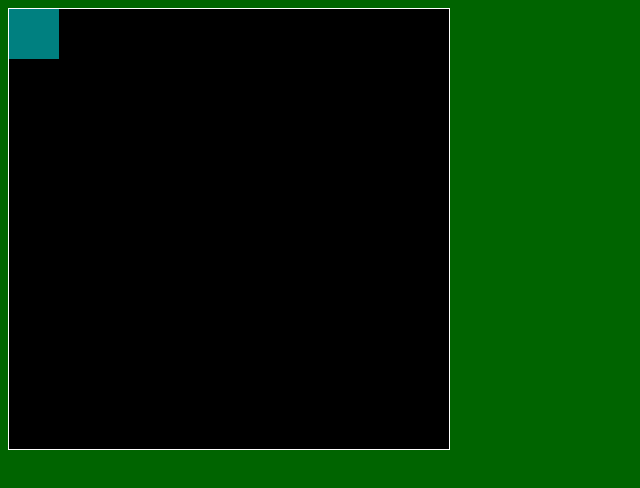
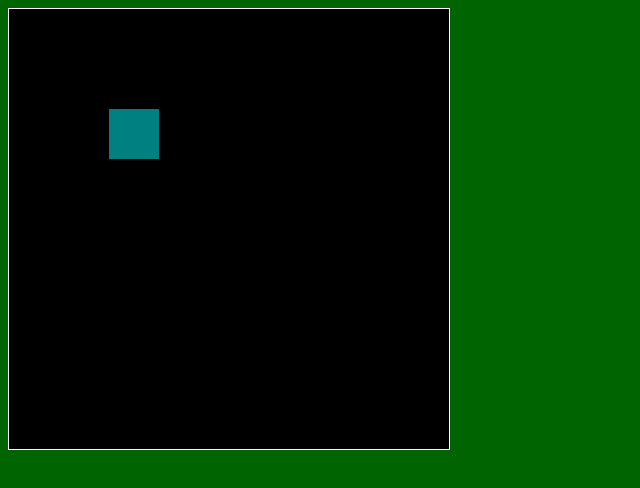
Before and after one commit to curtismarks/curtismarks.github.io, a plain HTML site: page asd-projects/walker/index.html in a window 1280 px wide. Shown: the whole page, without its empty margins (0-640 px from the left). Drawn offline with Linux system fonts and the light colour scheme.

Commit message:
saving walker

```diff
--- a/asd-projects/walker/index.css
+++ b/asd-projects/walker/index.css
@@ -11,11 +11,12 @@ body {
   position: relative;
 }
 
-#gameItem {
+#walker {
   background-color: teal;
   width: 50px;
   height: 50px;
   position: absolute;
-/*   left: 100px; */  /* Uncomment if you want to set a "starting" position */
-/*   top: 100px;  */  /* Uncomment if you want to set a "starting" position */
+  border-radius: 1%;
+  left: 100px;   /* Uncomment if you want to set a "starting" position */
+  top: 100px;   /* Uncomment if you want to set a "starting" position */
 }
--- a/asd-projects/walker/index.html
+++ b/asd-projects/walker/index.html
@@ -1,7 +1,7 @@
 <!DOCTYPE html>
 <html>
   <head>
-    <title>Title</title>
+    <title>Walker</title>
     <!-- Load CSS files -->
     <link rel="stylesheet" type="text/css" href="index.css">
 
@@ -12,7 +12,7 @@
 
   <body>
     <div id='board'>
-      <div id='gameItem'></div>
+      <div id='walker'></div>
     </div>
   </body>
 </html>
--- a/asd-projects/walker/index.js
+++ b/asd-projects/walker/index.js
@@ -10,15 +10,23 @@ function runProgram(){
   // Constant Variables
   var FRAME_RATE = 60;
   var FRAMES_PER_SECOND_INTERVAL = 1000 / FRAME_RATE;
-
+  var positionX = 0; // the x-coordinate location for the box
+  var speedX = 5; // the speed for the box along the x-axis
+  var positionY = 0; // the y-coordinate location for the box
+  var speedY = 5; // the speed for the box along the y-axis
   // Game Item Objects
-
-
-  // one-time setup
+  var KEY ={
+    "UP": 38,
+    "DOWN": 40,
+    "LEFT": 39,
+    "RIGHT": 37,
+  }
+  //  one-time setup
   var interval = setInterval(newFrame, FRAMES_PER_SECOND_INTERVAL);   // execute newFrame every 0.0166 seconds (60 Frames per second)
-  $(document).on('eventType', handleEvent);                           // change 'eventType' to the type of event you want to handle
-
-  ////////////////////////////////////////////////////////////////////////////////
+  $(document).on("keyDown",handleKeyDown)    // change 'eventType' to the type of event you want to handle
+  $(document).on("keyUp",handleKeyDown)    // change 'eventType' to the type of event you want to handle
+  $(document).on("keyLeft",handleKeyDown)    // change 'eventType' to the type of event you want to handle
+  $(document).on("keyRight",handleKeyDown)    // change 'eventType' to the type of event you want to handle
   ///////////////////////// CORE LOGIC ///////////////////////////////////////////
   ////////////////////////////////////////////////////////////////////////////////
 
@@ -27,21 +35,47 @@ function runProgram(){
   by calling this function and executing the code inside.
   */
   function newFrame() {
-
+    repositionGameItem();
+    redrawGameItem();
 
   }
 
   /*
   Called in response to events.
   */
-  function handleEvent(event) {
-
+  function handleKeyDown(event) {
+    if(event.which === KEY.LEFT){
+      speedX = -5;
+      console.log("You've moved left. YAY!!!");
+    }
+    if (event.which === KEY.RIGHT){
+      speedX = 5;
+      console.log("You've moved right. YAY!!!");
+    }
+    if(event.which === KEY.UP){
+      speedY = -5
+      console.log("You've moved up. YAY!!!");
+    }
+    if(event.which === KEY.DOWN){
+      speedY = 5
+      console.log("You've moved down. YAY!!!");
+    }
   }
 
   ////////////////////////////////////////////////////////////////////////////////
   ////////////////////////// HELPER FUNCTIONS ////////////////////////////////////
   ////////////////////////////////////////////////////////////////////////////////
+  function repositionGameItem(){
+    positionX +=speedX;
+    positionY +=speedY;
+  }
 
+  function redrawGameItem(){
+    $("#walker").css("LEFT", positionX);
+    $("#walker").css("UP", positionY);
+    $("#walker").css("DOWN", positionY);
+    $("#walker").css("RIGHT", positionX);
+  }
 
   function endGame() {
     // stop the interval timer
```
